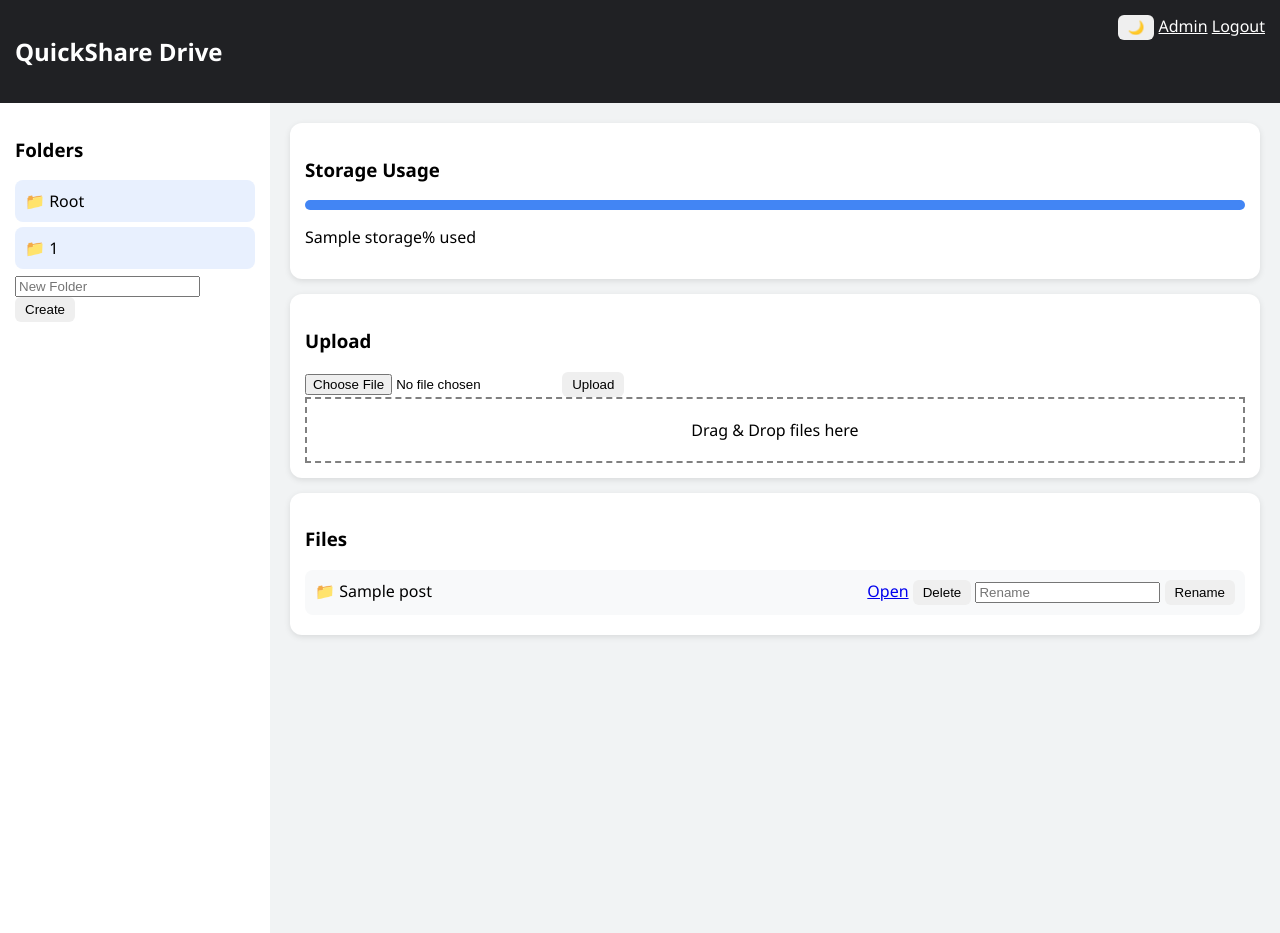
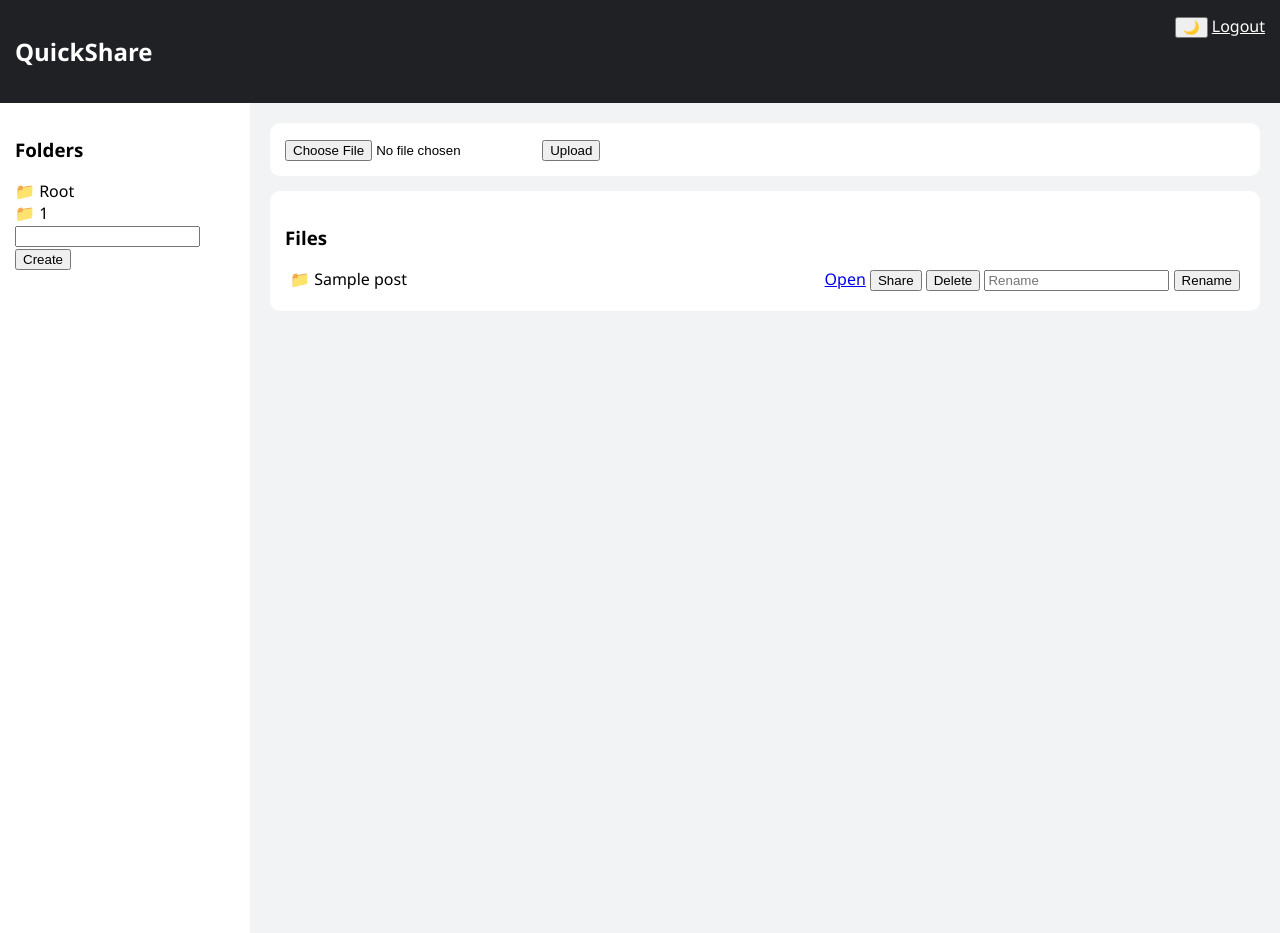
Before and after one commit to duniaparnasomarouthu-creator/quickshare, a Flask app: template templates/dashboard.html in a window 1280 px wide. Run offline with Flask 3, Linux system fonts and the light colour scheme; the template is opened without the code that fills it: most values are stand-ins (such as "Sample title", 1, 10 or a date in 2020).

Commit message:
Update dashboard.html

```diff
--- a/templates/dashboard.html
+++ b/templates/dashboard.html
@@ -1,185 +1,69 @@
 <!DOCTYPE html>
 <html>
 <head>
-<meta name="viewport" content="width=device-width, initial-scale=1.0">
-
 <style>
-body {
-    margin:0;
-    font-family:Segoe UI;
-    background:#f1f3f4;
-    transition:0.3s;
-}
-
-.dark {
-    background:#121212;
-    color:white;
-}
-
-.header {
-    background:#202124;
-    color:white;
-    padding:15px;
-    display:flex;
-    justify-content:space-between;
-}
-
-.container {
-    display:flex;
-}
-
-.sidebar {
-    width:240px;
-    background:white;
-    height:100vh;
-    padding:15px;
-    transition:0.3s;
-}
-
-.dark .sidebar {
-    background:#1e1e1e;
-}
-
-.main {
-    flex:1;
-    padding:20px;
-}
-
-.card {
-    background:white;
-    padding:15px;
-    border-radius:12px;
-    margin-bottom:15px;
-    box-shadow:0 2px 6px rgba(0,0,0,0.1);
-    transition:0.3s;
-}
-
-.dark .card {
-    background:#1e1e1e;
-}
-
-.folder {
-    padding:10px;
-    margin:5px 0;
-    background:#e8f0fe;
-    border-radius:8px;
-    cursor:pointer;
-}
-
-.file {
-    padding:10px;
-    margin:5px 0;
-    background:#f8f9fa;
-    border-radius:8px;
-    display:flex;
-    justify-content:space-between;
-}
-
-.dark .file {
-    background:#2c2c2c;
-}
-
-/* storage bar */
-.progress {
-    background:#ddd;
-    border-radius:10px;
-    overflow:hidden;
-}
-
-.bar {
-    height:10px;
-    background:#4285f4;
-    width:{{storage}}%;
-}
-
-/* buttons */
-button {
-    padding:5px 10px;
-    border:none;
-    border-radius:6px;
-    cursor:pointer;
-}
-
-/* drag box */
-#drop {
-    border:2px dashed gray;
-    padding:20px;
-    text-align:center;
-}
+body {font-family:Segoe UI;margin:0;background:#f1f3f4;}
+.header {background:#202124;color:white;padding:15px;display:flex;justify-content:space-between;}
+.container {display:flex;}
+.sidebar {width:220px;background:white;height:100vh;padding:15px;}
+.main {flex:1;padding:20px;}
+.card {background:white;padding:15px;border-radius:10px;margin-bottom:15px;}
+.file {display:flex;justify-content:space-between;margin:5px;}
+.dark {background:#121212;color:white;}
 </style>
 </head>
 
 <body id="body">
 
 <div class="header">
-<h2>QuickShare Drive</h2>
+<h2>QuickShare</h2>
 <div>
 <button onclick="toggleDark()">🌙</button>
-<a href="/admin" style="color:white;">Admin</a>
 <a href="/logout" style="color:white;">Logout</a>
 </div>
 </div>
 
 <div class="container">
 
-<!-- SIDEBAR -->
 <div class="sidebar">
-
 <h3>Folders</h3>
-
-<div class="folder" onclick="go('root')">📁 Root</div>
+<div onclick="go('root')">📁 Root</div>
 
 {% for f in folders %}
-<div class="folder" onclick="go('{{f[0]}}')">📁 {{f[0]}}</div>
+<div onclick="go('{{f[0]}}')">📁 {{f[0]}}</div>
 {% endfor %}
 
 <form action="/create_folder" method="post">
-<input name="folder" placeholder="New Folder">
+<input name="folder">
 <button>Create</button>
 </form>
-
 </div>
 
-<!-- MAIN -->
 <div class="main">
 
-<!-- STORAGE -->
 <div class="card">
-<h3>Storage Usage</h3>
-<div class="progress">
-<div class="bar"></div>
-</div>
-<p>{{storage}}% used</p>
-</div>
-
-<!-- UPLOAD -->
-<div class="card">
-<h3>Upload</h3>
-
 <form action="/upload" method="post" enctype="multipart/form-data">
 <input type="file" name="file">
 <input type="hidden" name="folder" value="{{current_folder}}">
 <button>Upload</button>
 </form>
-
-<div id="drop">Drag & Drop files here</div>
 </div>
 
-<!-- FILES -->
 <div class="card">
 <h3>Files</h3>
 
 {% for p in posts %}
 <div class="file">
 
-<span>
-{{ get_icon(p[0]) }} {{p[1]}}
-</span>
+<span>{{ get_icon(p[1]) }} {{p[1]}}</span>
 
 <span>
-<a href="/files/{{p[0]}}" target="_blank">Open</a>
+<a href="{{p[0]}}" target="_blank">Open</a>
 
-<form action="/delete/{{p[0]}}" method="post" style="display:inline;">
+<button onclick="copyLink('{{p[0]}}')">Share</button>
+
+<form action="/delete" method="post" style="display:inline;">
+<input name="url" value="{{p[0]}}" hidden>
 <button>Delete</button>
 </form>
 
@@ -188,42 +72,29 @@ button {
 <input name="new" placeholder="Rename">
 <button>Rename</button>
 </form>
-
 </span>
 
 </div>
+
+{% if p[0].endswith('.jpg') or p[0].endswith('.png') %}
+<img src="{{p[0]}}" width="150">
+{% elif p[0].endswith('.pdf') %}
+<iframe src="{{p[0]}}" width="200" height="150"></iframe>
+{% endif %}
+
 {% endfor %}
-
 </div>
 
 </div>
 </div>
 
 <script>
-function go(folder){
-    window.location = "/dashboard?folder=" + folder;
+function go(f){ window.location="/dashboard?folder="+f; }
+function toggleDark(){ document.body.classList.toggle("dark"); }
+function copyLink(link){
+    navigator.clipboard.writeText(link);
+    alert("Link copied!");
 }
-
-function toggleDark(){
-    document.body.classList.toggle("dark");
-}
-
-/* drag drop */
-const drop = document.getElementById("drop");
-
-drop.ondrop = async (e)=>{
-    e.preventDefault();
-    let file = e.dataTransfer.files[0];
-
-    let form = new FormData();
-    form.append("file", file);
-    form.append("folder","{{current_folder}}");
-
-    await fetch("/upload",{method:"POST",body:form});
-    location.reload();
-};
-
-drop.ondragover = e => e.preventDefault();
 </script>
 
 </body>
```
